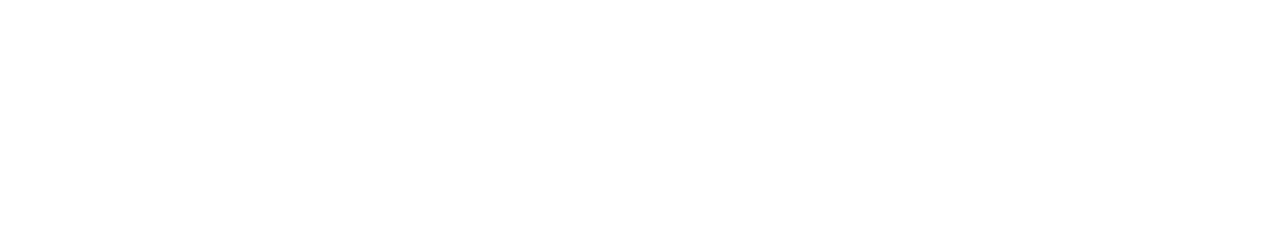
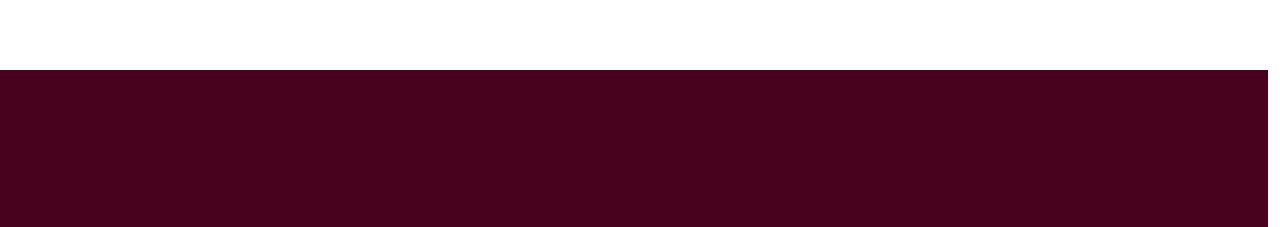
Before and after one commit to AlexM1993/Bed-Breakfast, a Next.js app: page / in a window 1280 px wide. Shown: the part 3048-3275 px from the top of the page. Before the commit the page ends 3022 px from the top, so only its background shows below. Built offline with nearby package versions, Linux system fonts and the light colour scheme.

Commit message:
add footer

```diff
--- a/pages/index.js
+++ b/pages/index.js
@@ -399,7 +399,7 @@
           </div>
         </div>
         <div
-          name="Rooms and Grounds"
+          name="Rooms and Grounds text container"
           style={{
             display: "flex",
             justifyContent: "center",
@@ -420,7 +420,7 @@
           <p>OUR ROOMS & GROUNDS</p>
         </div>
         <div
-          name="Rooms & Grounds container"
+          name="Rooms & Grounds grid container"
           style={{
             display: "flex",
             flexWrap: "wrap",
@@ -430,6 +430,7 @@
             width: "66vw",
             height: "78vh",
             backgroundColor: "translucent",
+            marginBottom: "12vh",
           }}
         >
           <div
@@ -681,6 +682,10 @@
           </div>
         </div>
       </div>
+      <div
+        name="Footer container"
+        style={{ width: "99.1vw", height: "20vh", backgroundColor: "#48021e" }}
+      ></div>
     </>
   );
 }
```
